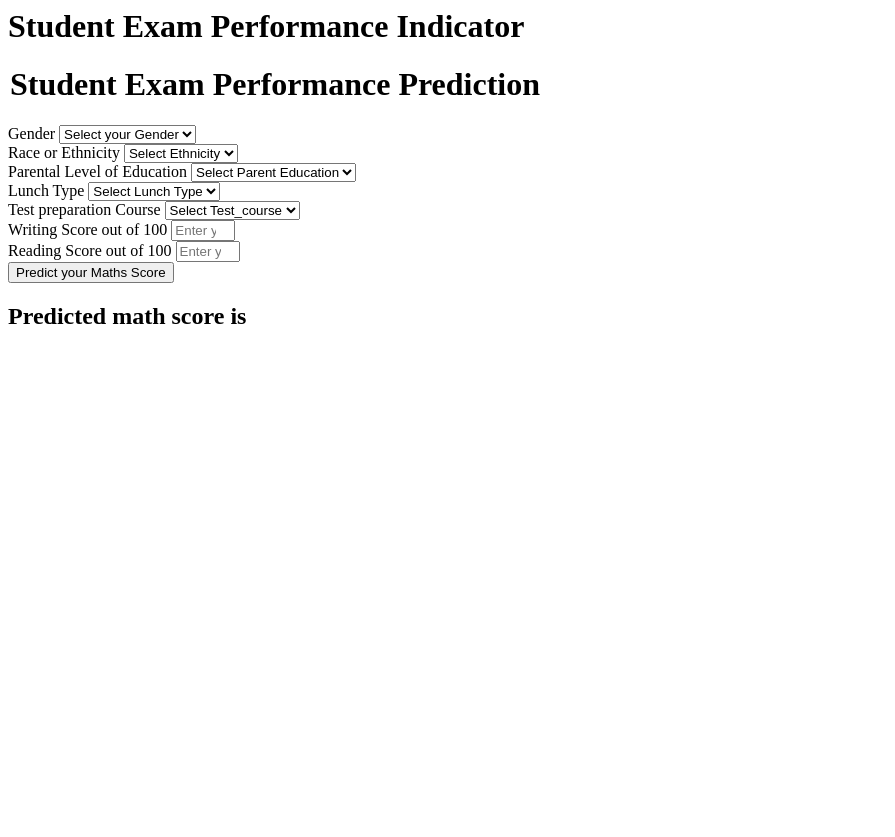
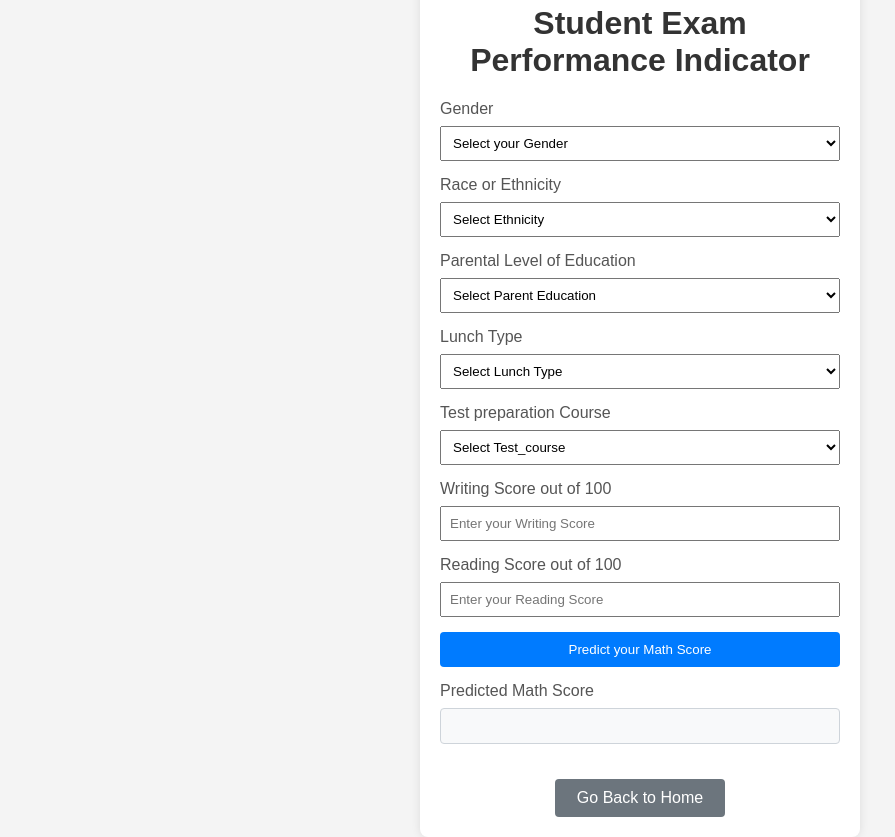
Before and after one commit to AaryanPotdar/StudentPerformanceIndicator, a Flask app: page /predictdata in a window 1280 px wide. Shown: the whole page, without its empty margins (0-895 px from the left). Before the commit the page ends 324 px from the top, so only its background shows below. Run offline with Flask 3, Linux system fonts and the light colour scheme.

Commit message:
Flask app & CSS styling

```diff
--- a/app.py
+++ b/app.py
@@ -36,11 +36,13 @@ def predict_datapoint():
         print("Before Prediction")
 
         predict_pipeline = PredictPipeline()
+        print("Mid prediction")
+
         results = predict_pipeline.predict(pred_df)
 
         print("after prediction")
 
-        return render_template('home.html', results=results[0]) # note: output will be in a list format
+        return render_template('home.html', results=round(results[0],2)) # note: output will be in a list format
 
 
 
--- a/src/components/data_transformation.py
+++ b/src/components/data_transformation.py
@@ -55,7 +55,7 @@ class DataTransformation:
             cat_pipeline = Pipeline( # need to do OneHotEcnoding
                 steps = [
                     ("imputer", SimpleImputer(strategy="most_frequent")), #replacing missing value with mode
-                    ("encoder", OneHotEncoder()),
+                    ("encoder", OneHotEncoder(handle_unknown='ignore')),
                     ("scaler", StandardScaler(with_mean=False))
                 ]
             )
--- a/templates/home.html
+++ b/templates/home.html
@@ -1,12 +1,119 @@
-<html>
+<!DOCTYPE html>
+<html lang="en">
+<head>
+    <meta charset="UTF-8">
+    <meta name="viewport" content="width=device-width, initial-scale=1.0">
+    <title>Student Exam Performance Indicator</title>
+    <style>
+        body {
+            font-family: 'Arial', sans-serif;
+            background-color: #f4f4f4;
+            margin: 0;
+            padding: 0;
+            display: flex;
+            justify-content: center;
+            align-items: center;
+            height: 100vh;
+        }
+
+        .login {
+            background-color: #fff;
+            padding: 20px;
+            border-radius: 8px;
+            box-shadow: 0 0 10px rgba(0, 0, 0, 0.1);
+            width: 400px;
+        }
+
+        h1, h2 {
+            text-align: center;
+            color: #333;
+        }
+
+        form {
+            margin-top: 20px;
+        }
+
+        label {
+            display: block;
+            margin-bottom: 8px;
+            color: #555;
+        }
+
+        select, input {
+            width: 100%;
+            padding: 8px;
+            margin-bottom: 15px;
+            box-sizing: border-box;
+        }
+
+        .btn-primary {
+            background-color: #007bff;
+            color: #fff;
+            padding: 10px;
+            cursor: pointer;
+            border: none;
+            border-radius: 4px;
+        }
+
+        .btn-primary:hover {
+            background-color: #0056b3;
+        }
+
+        .btn-secondary {
+            width: 150px;
+            background-color: #6c757d;
+            color: #fff;
+            padding: 10px;
+            cursor: pointer;
+            border: none;
+            border-radius: 4px;
+            text-decoration: none; /* Hide the hyperlink underline */
+            display: flex;
+            justify-content: center;
+            align-items: center;
+        }
+
+        .btn-secondary:hover {
+            background-color: #545b62;
+        }
+        .result-box {
+            /* margin-top: 20px; */
+            margin-bottom: 20px;
+        }
+
+        .result-label {
+            display: block;
+            margin-bottom: 8px;
+            color: #555;
+        }
+
+        .result-input {
+            width: 100%;
+            padding: 8px;
+            box-sizing: border-box;
+            font-size: 16px;
+            color: #333;
+            background-color: #f8f9fa;
+            border: 1px solid #ced4da;
+            border-radius: 4px;
+            readonly: true;
+        }
+
+        .return-home-btn {
+            display: flex;
+            justify-content: center;
+            align-items: center;
+            margin-top: 20px;
+        }
+
+    </style>
+</head>
 <body>
     <div class="login">
         <h1>Student Exam Performance Indicator</h1>
 
         <form action="{{ url_for('predict_datapoint')}}" method="post">
-        <h1>
-            <legend>Student Exam Performance Prediction</legend>
-        </h1>
+
             <div class="mb-3">
                 <label class="form-label">Gender</label>
                 <select class="form-control" name="gender" placeholder="Enter you Gender" required>
@@ -21,7 +128,7 @@
             </div>
             <div class="mb-3">
                 <label class="form-label">Race or Ethnicity</label>
-            <select class="form-control" name="ethnicity" placeholder="Enter you ethnicity" required>
+                <select class="form-control" name="race_ethnicity" placeholder="Enter you ethnicity" required>
                     <option class="placeholder" selected disabled value="">Select Ethnicity</option>
                     <option value="group A">
                         Group A
@@ -92,20 +199,27 @@
             </div>
             <div class="mb-3">
                 <label class="form-label">Writing Score out of 100</label>
-            <input class="form-control" type="number" name="reading_score"
-                placeholder="Enter your Reading score" min='0' max='100' />
+                <input class="form-control" type="number" name="writing_score" placeholder="Enter your Writing Score" min='0' max='100' />
             </div>
             <div class="mb-3">
                 <label class="form-label">Reading Score out of 100</label>
-            <input class="form-control" type="number" name="writing_score"
-                placeholder="Enter your Reading Score" min='0' max='100' />
+                <input class="form-control" type="number" name="reading_score" placeholder="Enter your Reading Score" min='0' max='100' />
             </div>
+
             <div class="mb-3">
-            <input class="btn btn-primary" type="submit" value="Predict your Maths Score" required />
+                <input class="btn btn-primary" type="submit" value="Predict your Math Score" required />
             </div>
         </form>
-    <h2>
-       Predicted math score is {{results}}
-    </h2>
-   <body>
+
+        <div class="result-box">
+            <label class="result-label">Predicted Math Score</label>
+            <input class="result-input" type="text" name="predicted_math_score" value="{{ results }}" readonly>
+        </div>
+
+        <div class="mb-3 return-home-btn">
+            <a class="btn btn-secondary" href="{{ url_for('index') }}">Go Back to Home</a>
+        </div>
+
+    </div>
+</body>
 </html>
```
Also changed, not shown: src/pipeline/predict_pipeline.py (+6 -7 lines), templates/index.html (+51 -1 lines). Lines whose indentation alone changed are shown as unchanged.
